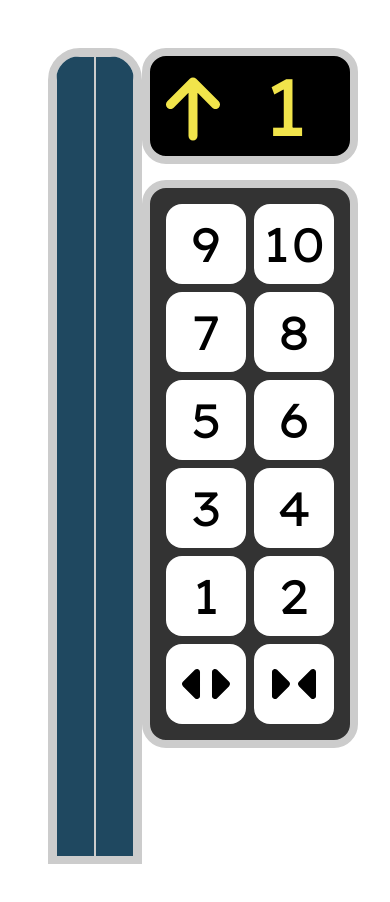
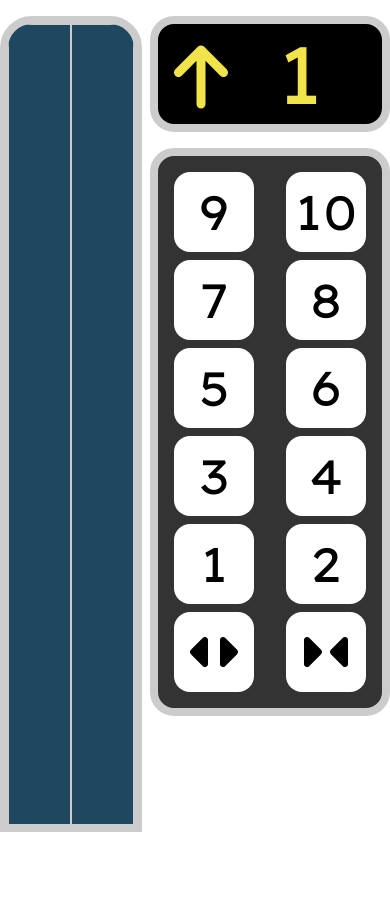
Before and after one commit to sano-home/elevator, a React (Create React App) app: page / in a window 390 px wide. Shown: the top 902 px of the page. After the commit the page ends 848 px from the top, so only its background shows below. Built offline with nearby package versions, Linux system fonts and the light colour scheme.

Commit message:
Fix style

```diff
--- a/src/components/Elevator/index.css
+++ b/src/components/Elevator/index.css
@@ -2,4 +2,11 @@
   display: flex;
   justify-content: space-between;
   padding: 48px;
+  gap: 8px;
 }
+
+@media screen and (max-width: 768px) {
+  .Elevator {
+    padding: 16px 0;
+  }
+}
--- a/src/components/Elevator/parts/ControlPanel/index.css
+++ b/src/components/Elevator/parts/ControlPanel/index.css
@@ -2,22 +2,12 @@
   display: flex;
   flex-direction: column;
   gap: 16px;
-  width: 200px;
+  width: 240px;
+  min-width: 240px;
   font-family: "Lexend Giga", sans-serif;
 }
 
-.Display {
-  width: 200px;
-  height: 100px;
-  border: 8px solid #ccc;
-  border-radius: 24px;
-  background-color: #000;
-  color: #f1e44b;
-  font-size: 80px;
-}
-
 .Controller {
-  width: 168px;
   display: flex;
   flex-wrap: wrap;
   flex-flow: wrap-reverse;
@@ -28,18 +18,3 @@
   border-radius: 24px;
   background-color: #333;
 }
-
-.Button {
-  width: 80px;
-  height: 80px;
-  font-size: 48px;
-  border: none;
-  border-radius: 16px;
-  background-color: #fff;
-  color: #000;
-  font-family: inherit;
-}
-
-.Button-selected {
-  background: #f1e44b;
-}
--- a/src/components/Elevator/parts/ControlPanel/parts/Display/index.css
+++ b/src/components/Elevator/parts/ControlPanel/parts/Display/index.css
@@ -1,5 +1,4 @@
 .Display {
-  width: 100%;
   height: 100px;
   line-height: 100px;
   border: 8px solid #ccc;
```
